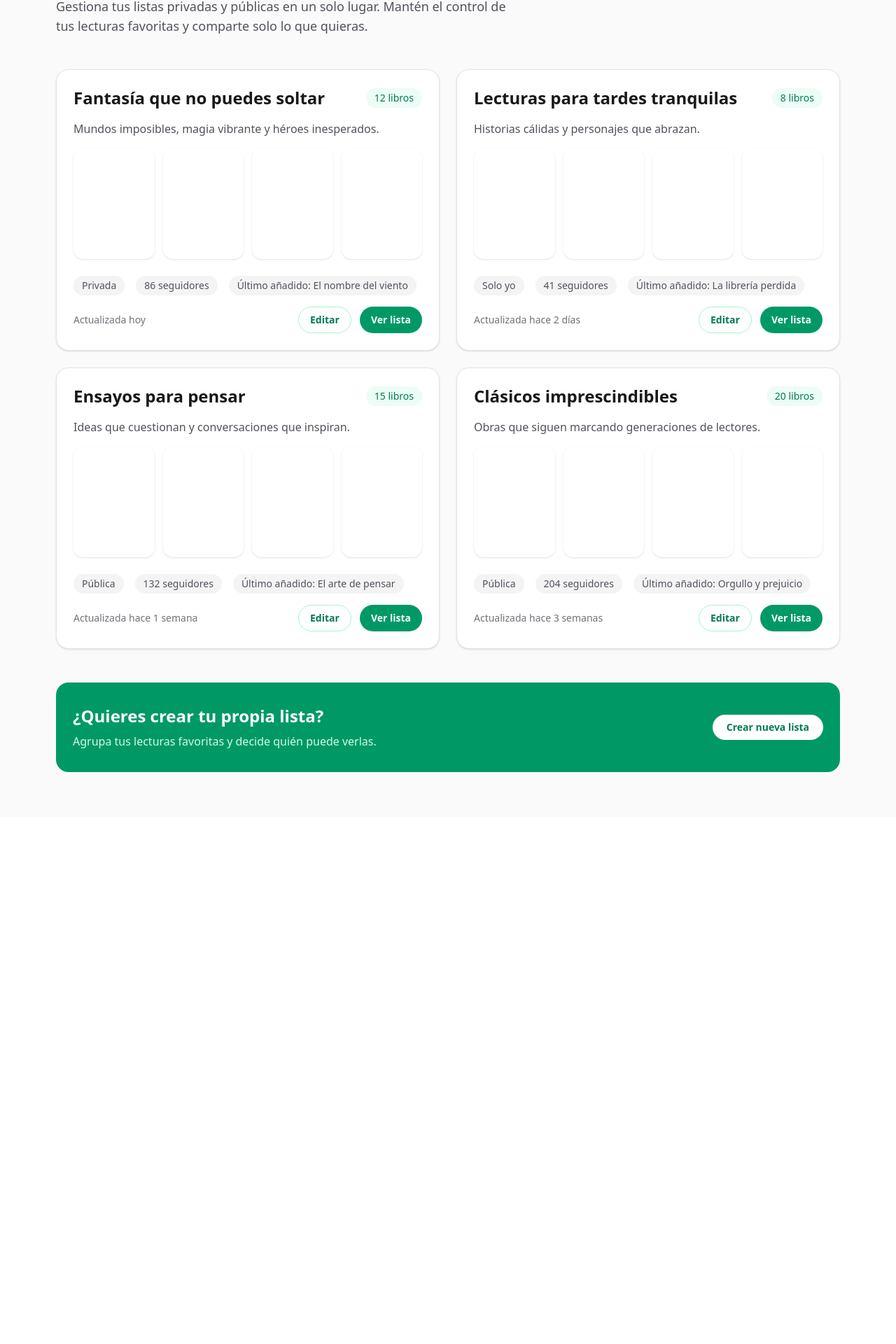
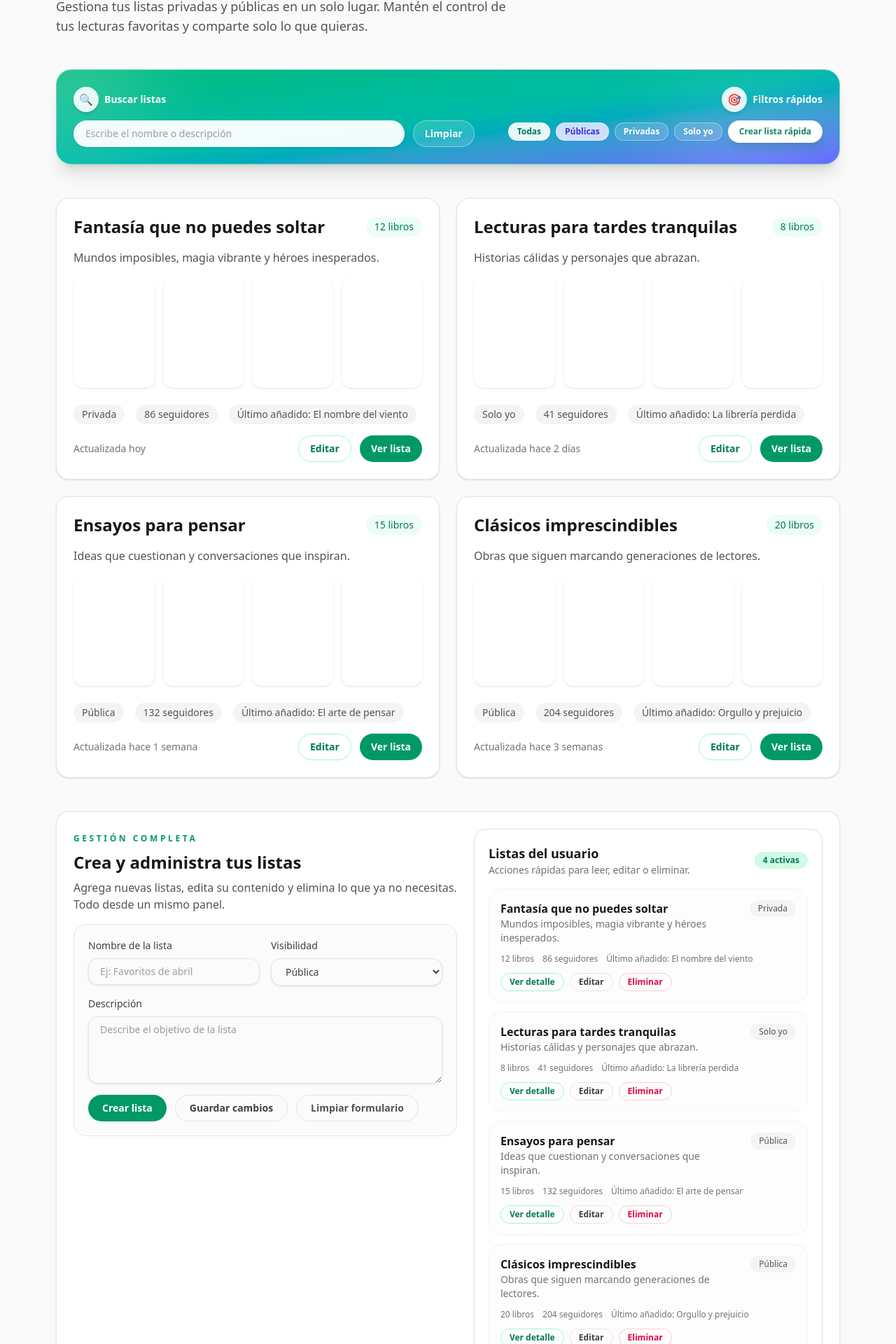
Before and after one commit to ixyzdev/through-our-eyes, a Next.js app: page / in a window 1280 px wide. Shown: the part 169-2089 px from the top of the page at 70% size. Before the commit the page ends 1336 px from the top, so only its background shows below. Built offline with nearby package versions, Linux system fonts and the light colour scheme.

Commit message:
Revamp search header styling

```diff
--- a/src/app/page.tsx
+++ b/src/app/page.tsx
@@ -96,6 +96,77 @@ export default function Home() {
           </p>
         </header>
 
+        <section className="relative grid gap-5 overflow-hidden rounded-3xl border border-emerald-200/60 bg-gradient-to-br from-emerald-500 via-teal-500 to-indigo-500 p-5 shadow-xl sm:grid-cols-[1.2fr_1fr] sm:p-6">
+          <div className="pointer-events-none absolute inset-0 opacity-60">
+            <div className="absolute -left-24 -top-24 h-56 w-56 rounded-full bg-white/30 blur-3xl" />
+            <div className="absolute -bottom-32 right-0 h-64 w-64 rounded-full bg-white/20 blur-3xl" />
+          </div>
+          <div className="flex flex-col gap-3">
+            <div className="flex items-center gap-2 text-sm font-semibold text-emerald-700">
+              <span className="inline-flex h-9 w-9 items-center justify-center rounded-full bg-white/90 text-base shadow-md">
+                🔍
+              </span>
+              <label className="text-white" htmlFor="list-search">
+                Buscar listas
+              </label>
+            </div>
+            <div className="flex flex-wrap items-center gap-3">
+              <input
+                className="min-w-[220px] flex-1 rounded-full border border-white/50 bg-white/95 px-4 py-2 text-sm text-zinc-700 shadow-sm outline-none transition focus:border-white focus:ring-2 focus:ring-white/70"
+                id="list-search"
+                placeholder="Escribe el nombre o descripción"
+                type="search"
+              />
+              <button
+                className="rounded-full border border-white/40 bg-white/15 px-4 py-2 text-sm font-semibold text-white transition hover:bg-white/25"
+                type="button"
+              >
+                Limpiar
+              </button>
+            </div>
+          </div>
+          <div className="flex flex-col gap-3 sm:items-end">
+            <div className="flex items-center gap-2 text-sm font-semibold text-white">
+              <span className="inline-flex h-9 w-9 items-center justify-center rounded-full bg-white/90 text-base shadow-md">
+                🎯
+              </span>
+              <span>Filtros rápidos</span>
+            </div>
+            <div className="flex flex-wrap items-center gap-2">
+              <button
+                className="rounded-full border border-white/60 bg-white/90 px-3 py-1 text-xs font-semibold text-emerald-700 transition hover:bg-white"
+                type="button"
+              >
+                Todas
+              </button>
+              <button
+                className="rounded-full border border-white/50 bg-indigo-100/90 px-3 py-1 text-xs font-semibold text-indigo-700 transition hover:bg-indigo-100"
+                type="button"
+              >
+                Públicas
+              </button>
+              <button
+                className="rounded-full border border-white/40 bg-white/15 px-3 py-1 text-xs font-semibold text-white transition hover:bg-white/25"
+                type="button"
+              >
+                Privadas
+              </button>
+              <button
+                className="rounded-full border border-white/40 bg-white/15 px-3 py-1 text-xs font-semibold text-white transition hover:bg-white/25"
+                type="button"
+              >
+                Solo yo
+              </button>
+              <button
+                className="rounded-full bg-white px-4 py-2 text-xs font-semibold text-emerald-700 shadow-lg shadow-emerald-900/20 transition hover:-translate-y-0.5 hover:shadow-xl"
+                type="button"
+              >
+                Crear lista rápida
+              </button>
+            </div>
+          </div>
+        </section>
+
         <section className="grid gap-6 lg:grid-cols-2">
           {bookLists.map((list) => (
             <article
@@ -163,6 +234,134 @@ export default function Home() {
           ))}
         </section>
 
+        <section className="grid gap-6 rounded-2xl border border-zinc-200 bg-white p-6 shadow-sm lg:grid-cols-[1.1fr_1fr]">
+          <div className="flex flex-col gap-4">
+            <div>
+              <span className="text-xs font-semibold uppercase tracking-[0.3em] text-emerald-600">
+                Gestión completa
+              </span>
+              <h2 className="mt-2 text-2xl font-semibold text-zinc-900">
+                Crea y administra tus listas
+              </h2>
+              <p className="mt-2 text-base text-zinc-600">
+                Agrega nuevas listas, edita su contenido y elimina lo que ya no
+                necesitas. Todo desde un mismo panel.
+              </p>
+            </div>
+
+            <form className="flex flex-col gap-4 rounded-2xl border border-zinc-200 bg-zinc-50/70 p-5">
+              <div className="grid gap-4 sm:grid-cols-2">
+                <label className="flex flex-col gap-2 text-sm font-medium text-zinc-700">
+                  Nombre de la lista
+                  <input
+                    className="rounded-xl border border-zinc-200 px-4 py-2 text-sm shadow-sm outline-none transition focus:border-emerald-500 focus:ring-2 focus:ring-emerald-200"
+                    placeholder="Ej: Favoritos de abril"
+                    type="text"
+                  />
+                </label>
+                <label className="flex flex-col gap-2 text-sm font-medium text-zinc-700">
+                  Visibilidad
+                  <select className="rounded-xl border border-zinc-200 px-4 py-2 text-sm shadow-sm outline-none transition focus:border-emerald-500 focus:ring-2 focus:ring-emerald-200">
+                    <option>Pública</option>
+                    <option>Privada</option>
+                    <option>Solo yo</option>
+                  </select>
+                </label>
+              </div>
+              <label className="flex flex-col gap-2 text-sm font-medium text-zinc-700">
+                Descripción
+                <textarea
+                  className="min-h-[96px] rounded-xl border border-zinc-200 px-4 py-2 text-sm shadow-sm outline-none transition focus:border-emerald-500 focus:ring-2 focus:ring-emerald-200"
+                  placeholder="Describe el objetivo de la lista"
+                />
+              </label>
+              <div className="flex flex-wrap gap-3">
+                <button
+                  className="rounded-full bg-emerald-600 px-5 py-2 text-sm font-semibold text-white transition hover:bg-emerald-500"
+                  type="button"
+                >
+                  Crear lista
+                </button>
+                <button
+                  className="rounded-full border border-zinc-200 px-5 py-2 text-sm font-semibold text-zinc-700 transition hover:border-zinc-300 hover:bg-zinc-100"
+                  type="button"
+                >
+                  Guardar cambios
+                </button>
+                <button
+                  className="rounded-full border border-zinc-200 px-5 py-2 text-sm font-semibold text-zinc-600 transition hover:border-zinc-300 hover:bg-zinc-50"
+                  type="button"
+                >
+                  Limpiar formulario
+                </button>
+              </div>
+            </form>
+          </div>
+
+          <div className="flex h-full flex-col gap-4 rounded-2xl border border-zinc-200 bg-white p-5 shadow-sm">
+            <div className="flex items-center justify-between">
+              <div>
+                <h3 className="text-lg font-semibold text-zinc-900">
+                  Listas del usuario
+                </h3>
+                <p className="text-sm text-zinc-500">
+                  Acciones rápidas para leer, editar o eliminar.
+                </p>
+              </div>
+              <span className="rounded-full bg-emerald-100 px-3 py-1 text-xs font-semibold text-emerald-700">
+                {bookLists.length} activas
+              </span>
+            </div>
+            <div className="flex flex-col gap-3">
+              {bookLists.map((list) => (
+                <div
+                  key={`${list.title}-crud`}
+                  className="flex flex-col gap-3 rounded-2xl border border-zinc-100 bg-zinc-50/40 p-4 transition hover:border-emerald-200"
+                >
+                  <div className="flex items-start justify-between gap-3">
+                    <div>
+                      <h4 className="text-base font-semibold text-zinc-900">
+                        {list.title}
+                      </h4>
+                      <p className="text-sm text-zinc-500">{list.description}</p>
+                    </div>
+                    <span className="rounded-full bg-zinc-100 px-3 py-1 text-xs font-medium text-zinc-600">
+                      {list.visibility}
+                    </span>
+                  </div>
+                  <div className="flex flex-wrap items-center justify-between gap-3 text-xs text-zinc-500">
+                    <div className="flex flex-wrap gap-3">
+                      <span>{list.count} libros</span>
+                      <span>{list.followers} seguidores</span>
+                      <span>Último añadido: {list.lastAdded}</span>
+                    </div>
+                    <div className="flex flex-wrap gap-2">
+                      <button
+                        className="rounded-full border border-emerald-200 px-3 py-1 text-xs font-semibold text-emerald-700 transition hover:border-emerald-300 hover:bg-emerald-100"
+                        type="button"
+                      >
+                        Ver detalle
+                      </button>
+                      <button
+                        className="rounded-full border border-zinc-200 px-3 py-1 text-xs font-semibold text-zinc-700 transition hover:border-zinc-300 hover:bg-zinc-100"
+                        type="button"
+                      >
+                        Editar
+                      </button>
+                      <button
+                        className="rounded-full border border-rose-200 px-3 py-1 text-xs font-semibold text-rose-600 transition hover:border-rose-300 hover:bg-rose-50"
+                        type="button"
+                      >
+                        Eliminar
+                      </button>
+                    </div>
+                  </div>
+                </div>
+              ))}
+            </div>
+          </div>
+        </section>
+
         <section className="flex flex-col items-start justify-between gap-4 rounded-2xl bg-emerald-600 px-6 py-8 text-white sm:flex-row sm:items-center">
           <div>
             <h3 className="text-2xl font-semibold">¿Quieres crear tu propia lista?</h3>
```
